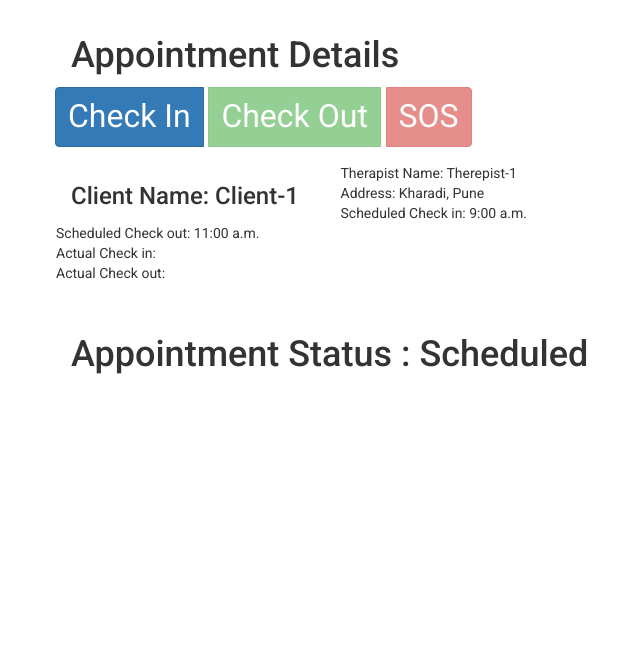
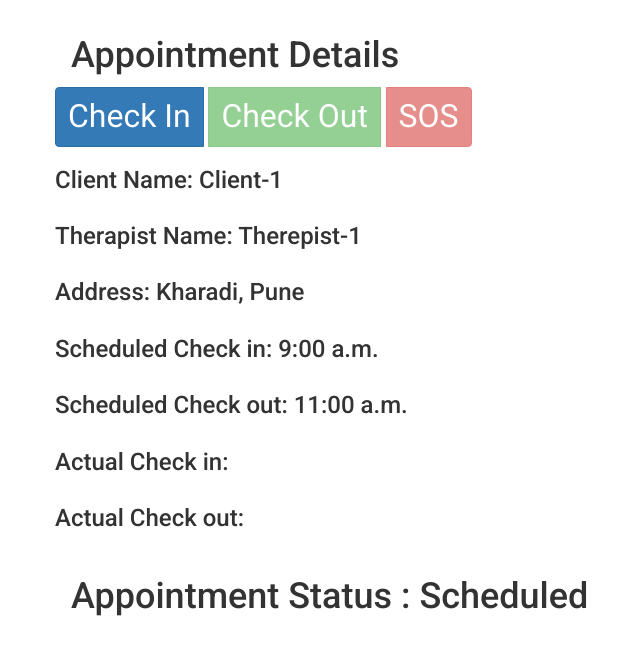
Before and after one commit to yashwadhwani08/CtrlAltElite, an Angular app in the folder Therapist-Security/: page /appointment in a window 1280 px wide. Shown: the top 654 px of the page, without its empty margins (15-655 px from the left). Built offline with nearby package versions, Linux system fonts and the light colour scheme.

Commit message:
(WIP) Added rows and cols

```diff
--- a/Therapist-Security/src/app/appointment-component/appointment-component.component.html
+++ b/Therapist-Security/src/app/appointment-component/appointment-component.component.html
@@ -9,13 +9,13 @@
         <!-- <div align="center"> -->
         <div class="btn-group" role="group">
           <!-- <button mat-button>Basic</button> -->
-          <button color="primary" class="btn btn-primary" (click)="doCheckIn()" [disabled]="isCheckInDisabled()">
+          <button class="btn btn-primary" (click)="doCheckIn()" [disabled]="isCheckInDisabled()">
             Check In
           </button>
-          <button color="accent" class="btn btn-success" (click)="doCheckOut()" [disabled]="isCheckoutButtonDisabled()">
+          <button class="btn btn-success" (click)="doCheckOut()" [disabled]="isCheckoutButtonDisabled()">
             Check Out
           </button>
-          <button color="danger" class="btn btn-danger" (click)="doSOS()" [disabled]="isSOSDisabled()">
+          <button class="btn btn-danger" (click)="doSOS()" [disabled]="isSOSDisabled()">
             SOS
           </button>
           <!-- <button mat-button disabled>Disabled</button> -->
@@ -25,40 +25,49 @@
         <!-- </div> -->
       </mat-card>
 
-      <mat-card>
+      <div class="container">
         <div class="row">
-          <mat-card-content>
-            <div class="col-md-3">
-              <h3>Client Name: {{ appointment.clientName }} </h3>
-            </div>
-          </mat-card-content>
-          <mat-card-content>
-            <p>Therapist Name: {{ appointment.therapistName }}</p>
-          </mat-card-content>
-          <mat-card-content>
-            <p>Address: {{ appointment.clientAddress }}</p>
-          </mat-card-content>
-          <mat-card-content>
-            <p>Scheduled Check in: {{ appointment.checkinTime }}</p>
-          </mat-card-content>
-          <mat-card-content>
-            <p>Scheduled Check out: {{ appointment.checkoutTime }}</p>
-          </mat-card-content>
-          <mat-card-content>
-            <p>Actual Check in: {{ appointment.actualCheckinTime }}</p>
-          </mat-card-content>
-          <mat-card-content>
-            <p>Actual Check out: {{ appointment.actualCheckoutTime }}</p>
-          </mat-card-content>
+          <div class="col">
+            <h3>Client Name: {{ appointment.clientName }}</h3>
+          </div>
         </div>
-
-        <mat-card>
-          <mat-card-content>
-            <h1>Appointment Status : {{ appointment.status | titlecase }}</h1>
-          </mat-card-content>
-        </mat-card>
+        <div class="row">
+          <div class="col">
+            <h3>Therapist Name: {{ appointment.therapistName }}</h3>
+          </div>
+        </div>
+        <div class="row">
+          <div class="col">
+            <h3>Address: {{ appointment.clientAddress }}</h3>
+          </div>
+        </div>
+        <div class="row">
+          <div class="col">
+            <h3>Scheduled Check in: {{ appointment.checkinTime }}</h3>
+          </div>
+        </div>
+        <div class="row">
+          <div class="col">
+            <h3>Scheduled Check out: {{ appointment.checkoutTime }}</h3>
+          </div>
+        </div>
+        <div class="row">
+          <div class="col">
+            <h3>Actual Check in: {{ appointment.actualCheckinTime }}</h3>
+          </div>
+        </div>
+        <div class="row">
+          <div class="col">
+            <h3>Actual Check out: {{ appointment.actualCheckoutTime }}</h3>
+          </div>
+        </div>
+      </div>
 
 
+      <mat-card>
+        <mat-card-content>
+          <h1>Appointment Status : {{ appointment.status | titlecase }}</h1>
+        </mat-card-content>
       </mat-card>
     </div>
   </div>
```
